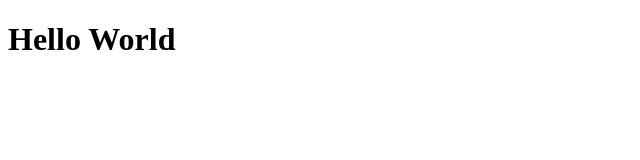
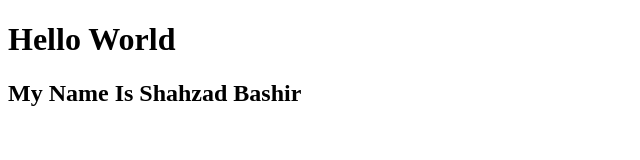
Before and after one commit to ShahzadBashir/GitTutorials, a plain HTML site: page index.html in a window 1280 px wide. Shown: the whole page, without its empty margins (0-640 px from the left). Drawn offline with Linux system fonts and the light colour scheme.

Commit message:
Changes to HTML

```diff
--- a/index.html
+++ b/index.html
@@ -5,5 +5,6 @@
     </head>
     <body>
         <h1>Hello World</h1>
+        <h2>My Name Is Shahzad Bashir</h2>
     </body>
 </html>
```
